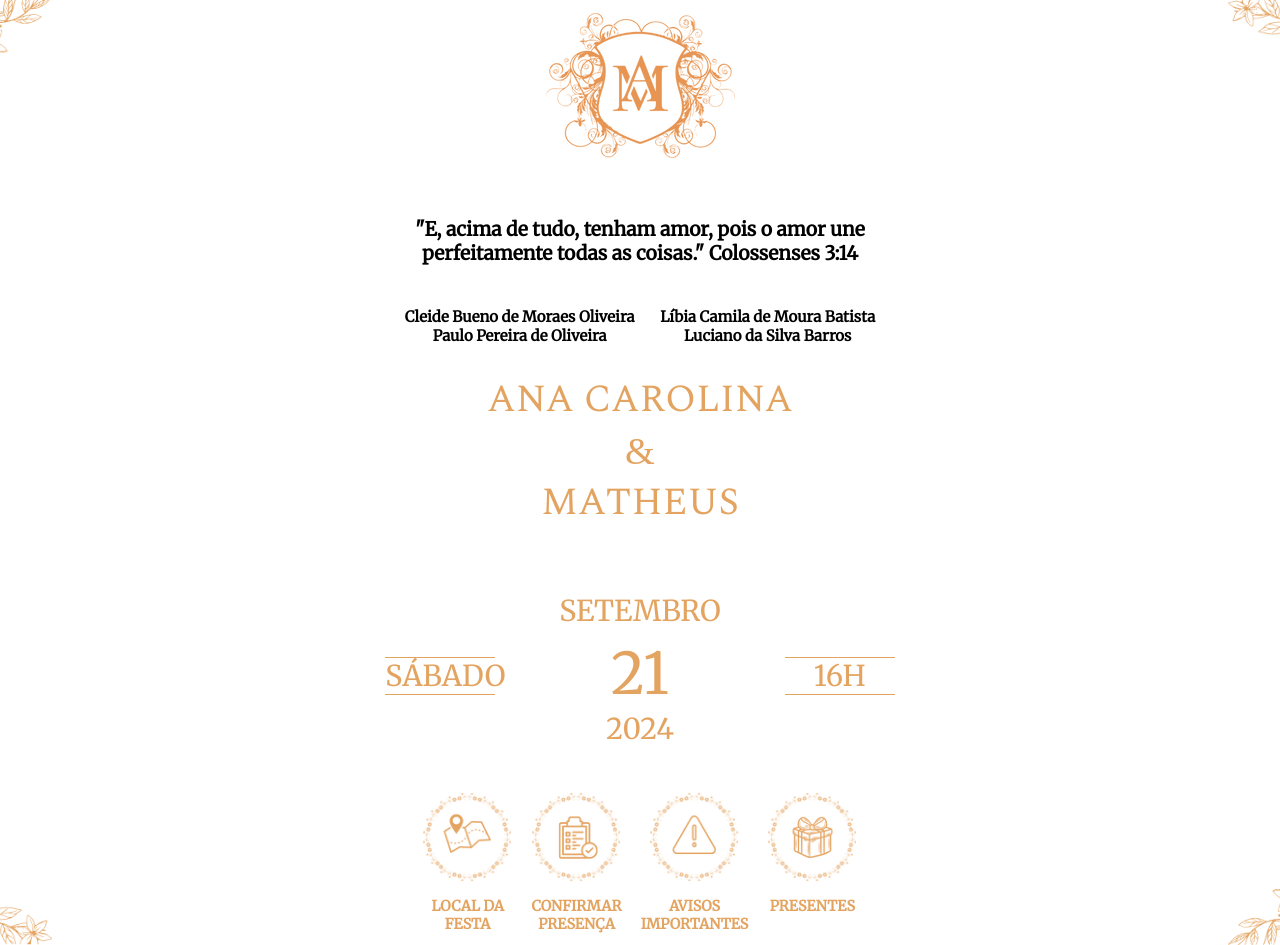
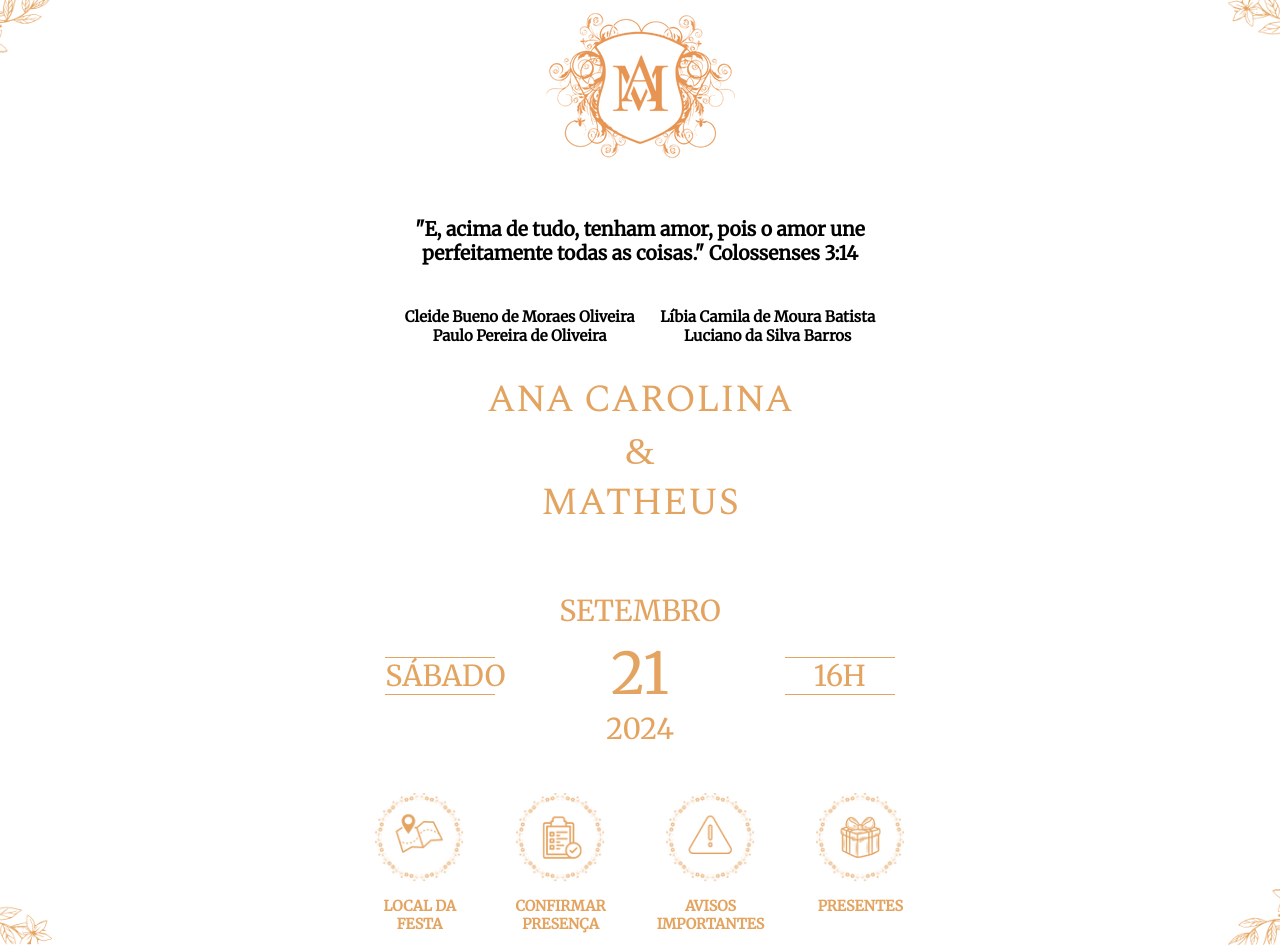
Before and after one commit to MatheusMouraBarros/Convite, a plain HTML site: page index.html in a window 1280 px wide. Drawn offline with nearby package versions, Linux system fonts and the light colour scheme.

Commit message:
Ajuste gap

```diff
--- a/styles.css
+++ b/styles.css
@@ -150,7 +150,7 @@ body {
     display: flex;
     justify-content: center;
     font-size: 0.75em;
-    gap: 1.5%;
+    gap: 4%;
     color: #E4A461;
 }
 
```
